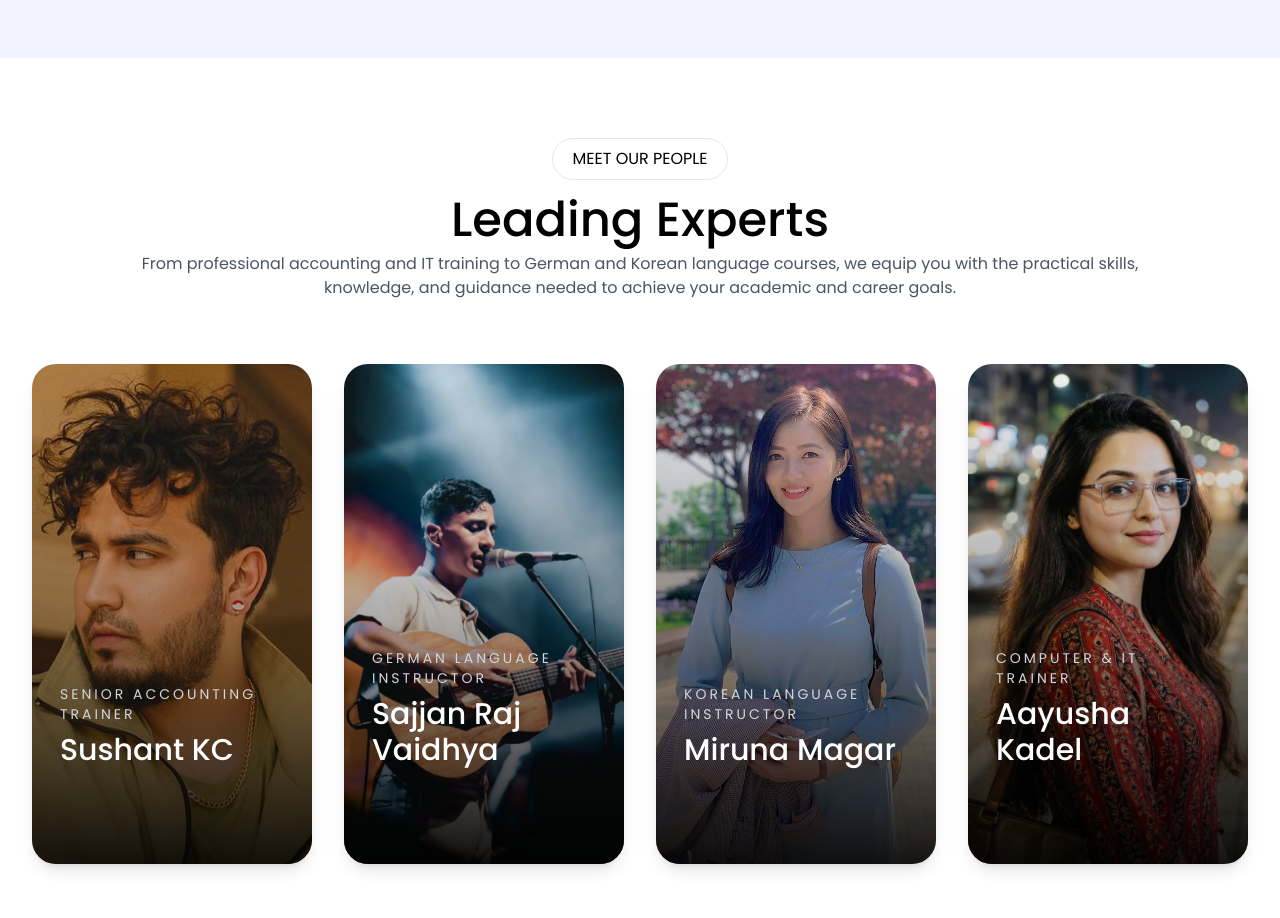
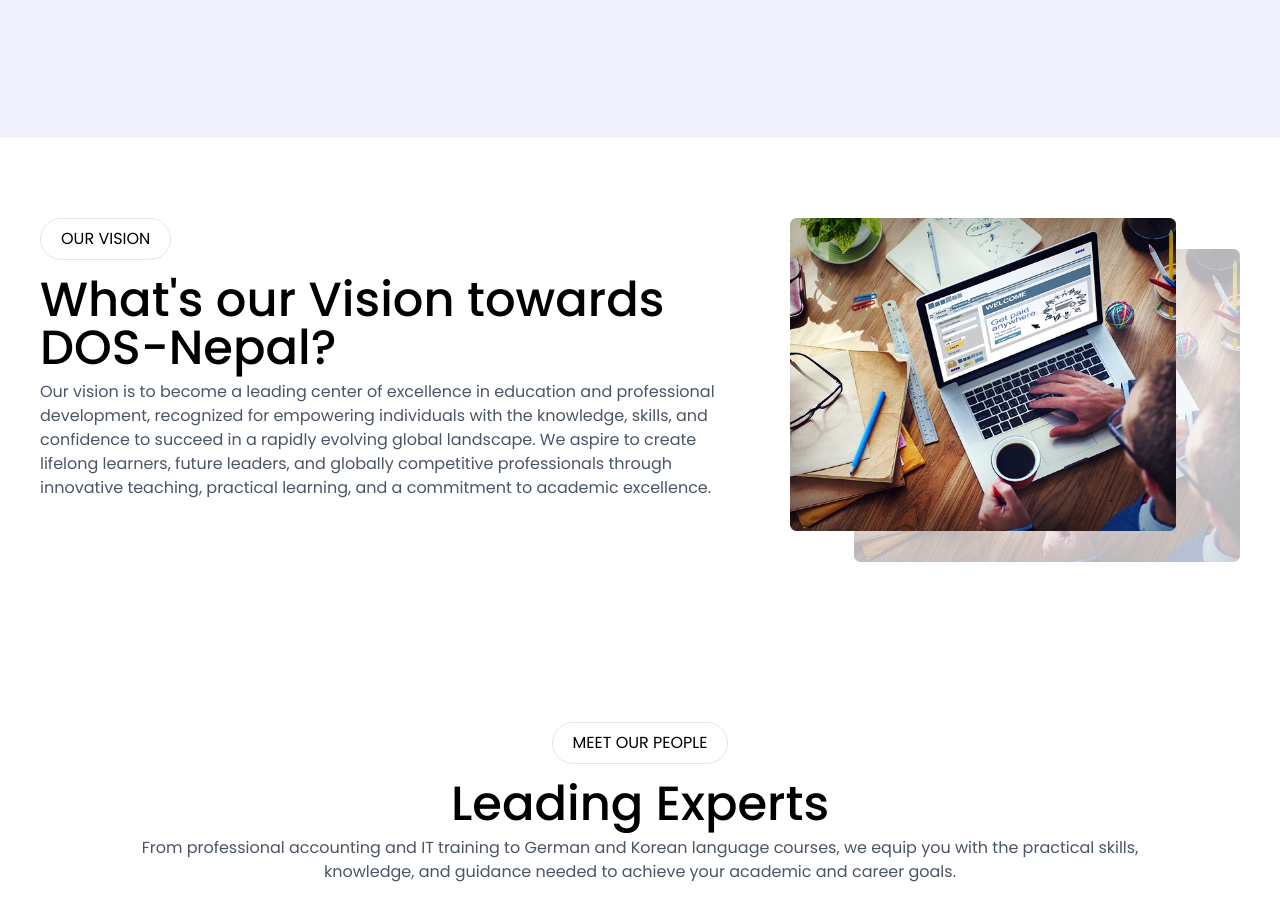
Before and after one commit to Neeschal1/Dos-nlp, a React (Vite) app in the folder client/: page /about-us in a window 1280 px wide. Shown: the part 1680-2598 px from the top of the page. Built offline with nearby package versions, Linux system fonts and the light colour scheme.

Commit message:
ft: integration of our mission section in about us page

```diff
--- a/client/src/pages/aboutus/aboutus.jsx
+++ b/client/src/pages/aboutus/aboutus.jsx
@@ -4,6 +4,7 @@ import Statistics from './statistics'
 import Footer from '../../constants/footer'
 import OurPeople from './ourPeople'
 import OurMission from './ourMission'
+import OurVision from './ourVision'
 
 const Aboutus = () => {
   return (
@@ -11,6 +12,7 @@ const Aboutus = () => {
       <AboutUsHero />
       <Statistics />
       <OurMission />
+      <OurVision />
       <OurPeople />
       <Footer />
     </div>
--- /dev/null
+++ b/client/src/pages/aboutus/ourVision.jsx
@@ -0,0 +1,54 @@
+import React from "react";
+import Fonts from "../../utils/fontsconfig";
+import OurVisionImage from "../../assets/images/ourVision.png";
+
+const OurVision = () => {
+  return (
+    <section className="bg-white">
+      <div
+        id="leadingExperts"
+        className="flex flex-col items-center text-center px-4 py-12 lg:py-20"
+      >
+        <div className="flex flex-col-reverse lg:flex-row justify-start items-start gap-10 px-4 lg:px-6 max-w-7xl">
+          <div className="flex w-full flex-col items-center  lg:items-start justify-start">
+            <h3
+              className="bg-white flex py-2 px-5 rounded-full border border-gray-200 text-sm lg:text-base"
+              style={Fonts.poppins.regular}
+            >
+              OUR VISION
+            </h3>
+
+            <div className="flex w-full items-center lg:items-start justify-center flex-col">
+              <h1
+                style={Fonts.poppins.medium}
+                className="text-3xl lg:text-4xl xl:text-5xl text-black mt-4 text-center lg:text-left"
+              >
+                What's our Vision towards DOS-Nepal?
+              </h1>
+
+              <p
+                className="text-gray-600 mt-2 w-full text-center lg:text-left"
+                style={Fonts.poppins.regular}
+              >
+                Our vision is to become a leading center of excellence in
+                education and professional development, recognized for
+                empowering individuals with the knowledge, skills, and
+                confidence to succeed in a rapidly evolving global landscape. We
+                aspire to create lifelong learners, future leaders, and globally
+                competitive professionals through innovative teaching, practical
+                learning, and a commitment to academic excellence.
+              </p>
+            </div>
+          </div>
+          <img
+            className="w-full max-w-87.5 md:max-w-112.5 mb-20 lg:max-w-112.5 h-auto"
+            src={OurVisionImage}
+            alt="Our Mission"
+          />
+        </div>
+      </div>
+    </section>
+  );
+};
+
+export default OurVision;
```
Also changed, not shown: client/src/assets/images/ourVision.png (added).
